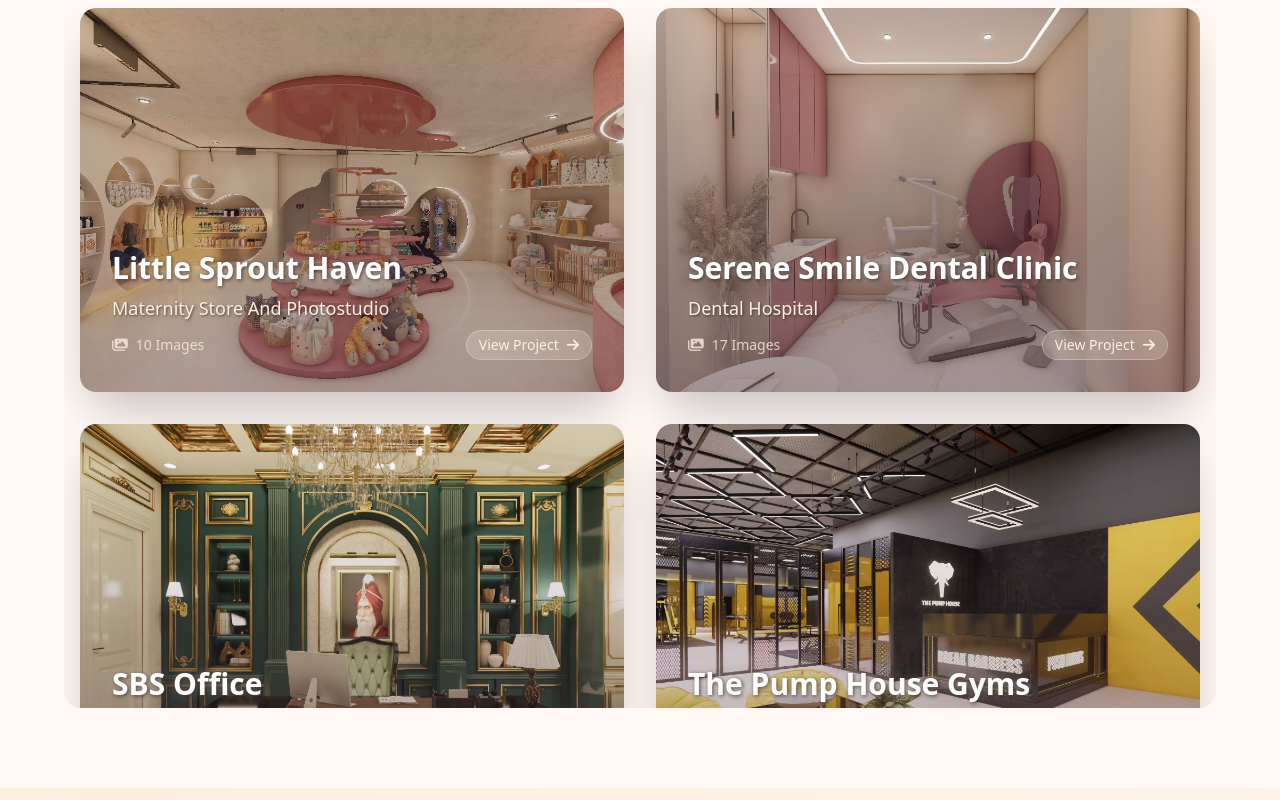
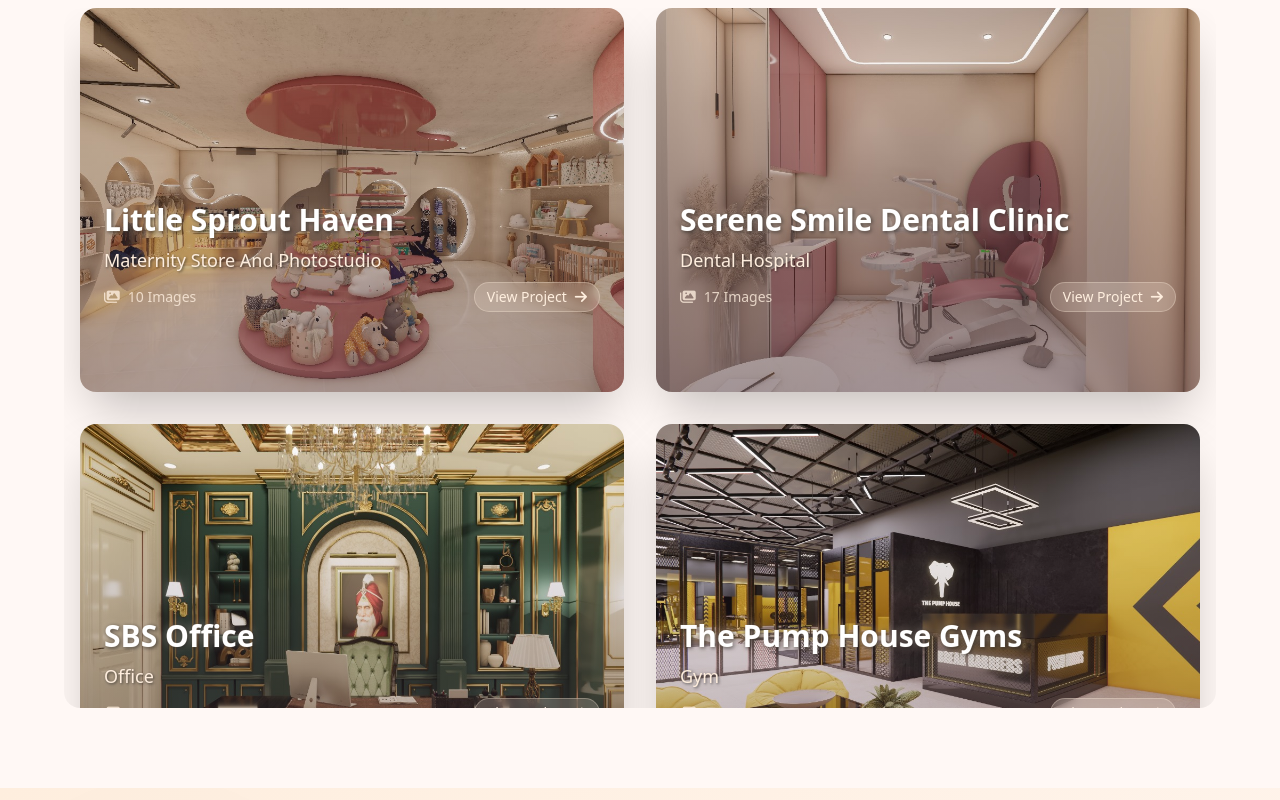
Before and after one commit to DiyaKanwar/Faraiha-Rehman-Portfolio, a React (Create React App) app: page / in a window 1280 px wide. Shown: the part 2300-3100 px from the top of the page. Built offline with nearby package versions, Linux system fonts and the light colour scheme; the HTML template or start-up script is replaced by a standard one.

Commit message:
mobile view

```diff
--- a/src/App.js
+++ b/src/App.js
@@ -477,7 +477,8 @@
         <div className="absolute inset-0 bg-gradient-to-t from-[#624A58]/40 via-[#624A58]/20 to-transparent"></div>
 
         {/* Content overlay */}
-        <div className="absolute bottom-0 left-0 right-0 p-4 sm:p-6 md:p-8 pb-16 sm:pb-20 text-[#FEEEDE]">
+        <div className="absolute bottom-0 left-0 right-0 px-4 pb-16 pt-12 sm:px-6 sm:pb-20 sm:pt-20 text-[#FEEEDE]">
+
           <h3 className="text-2xl sm:text-3xl font-bold mb-2 text-white" style={{
             textShadow: '0 0 8px rgba(254, 238, 222, 0.4), 1px 1px 4px rgba(0, 0, 0, 0.8)',
             WebkitTextStroke: '0.5px rgba(254, 238, 222, 0.2)'
```
